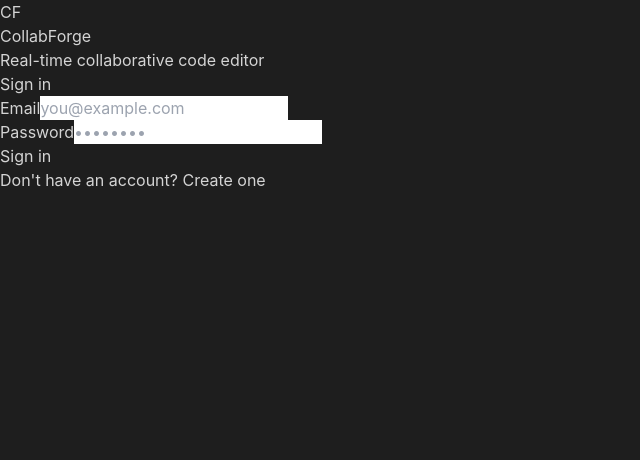
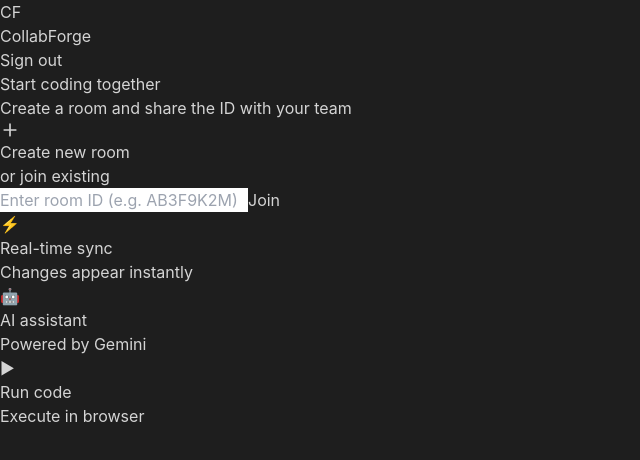
Before and after one commit to simransethi06/CollabForge, a React (Vite) app in the folder client/: page / in a window 1280 px wide. Before the commit this address led to /login. Shown: the top 460 px of the page, without its empty margins (0-640 px from the left). Built offline with nearby package versions, Linux system fonts and the light colour scheme; the HTML template or start-up script is replaced by a standard one.

Commit message:
remove login

```diff
--- a/client/src/App.jsx
+++ b/client/src/App.jsx
@@ -1,26 +1,16 @@
 import { BrowserRouter, Routes, Route, Navigate } from 'react-router-dom';
-import { AuthProvider, useAuth } from './context/AuthContext';
+import { AuthProvider } from './context/AuthContext';
 import Home from './pages/Home';
-import Login from './pages/Login';
-import Register from './pages/Register';
 import EditorPage from './pages/EditorPage';
-
-const PrivateRoute = ({ children }) => {
-  const { user, loading } = useAuth();
-  if (loading) return (
-    <div className="flex items-center justify-center h-screen bg-[#1e1e1e]">
-      <div className="text-[#569cd6] text-lg animate-pulse">Loading...</div>
-    </div>
-  );
-  return user ? children : <Navigate to="/login" />;
-};
 
 const AppRoutes = () => (
   <Routes>
-    <Route path="/login" element={<Login />} />
-    <Route path="/register" element={<Register />} />
-    <Route path="/" element={<PrivateRoute><Home /></PrivateRoute>} />
-    <Route path="/editor/:roomId" element={<PrivateRoute><EditorPage /></PrivateRoute>} />
+    {/* The root path now goes directly to Home */}
+    <Route path="/" element={<Home />} />
+    {/* Direct room paths go straight to the Editor */}
+    <Route path="/editor/:roomId" element={<EditorPage />} />
+    {/* Any other random link redirects back to Home */}
+    <Route path="*" element={<Navigate to="/" replace />} />
   </Routes>
 );
 
```
